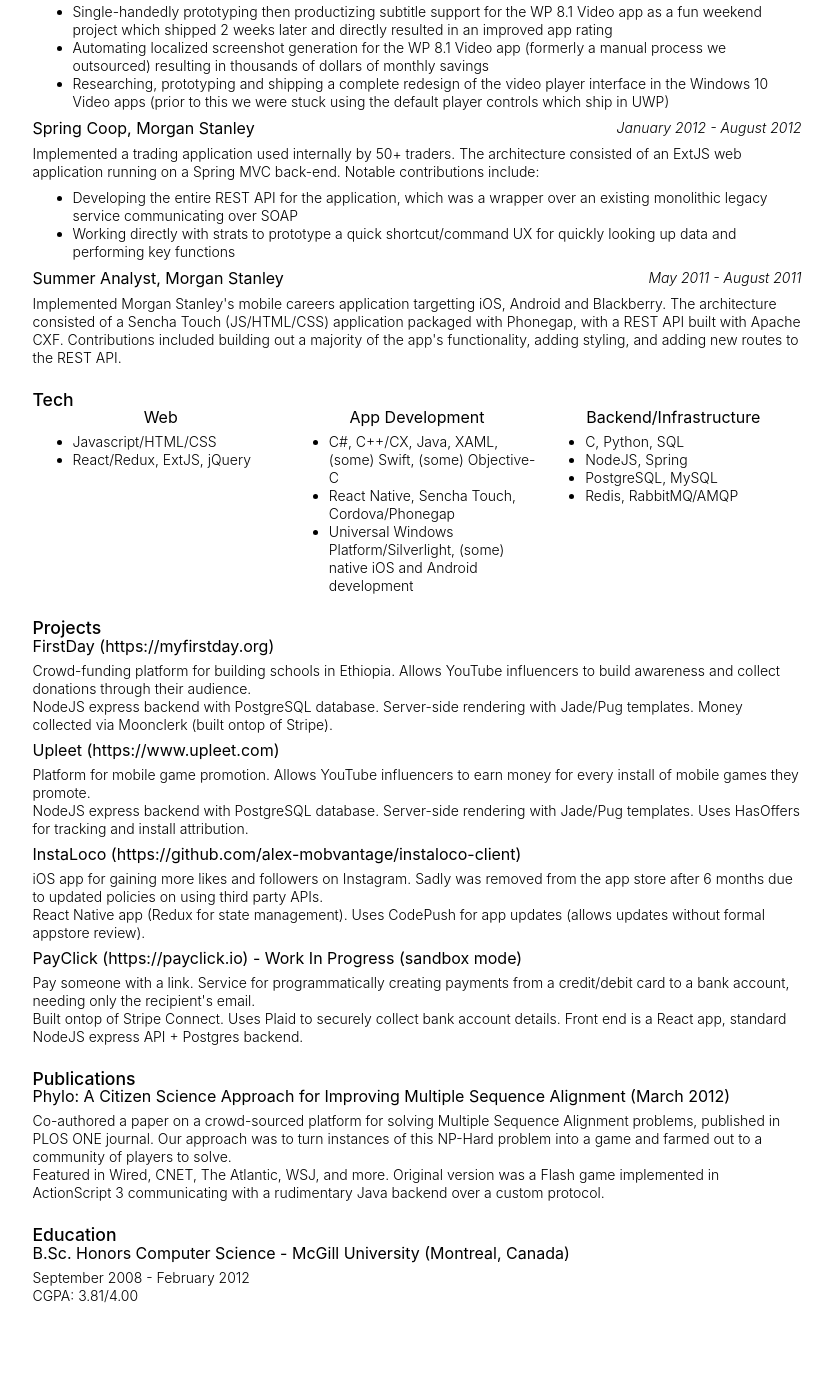
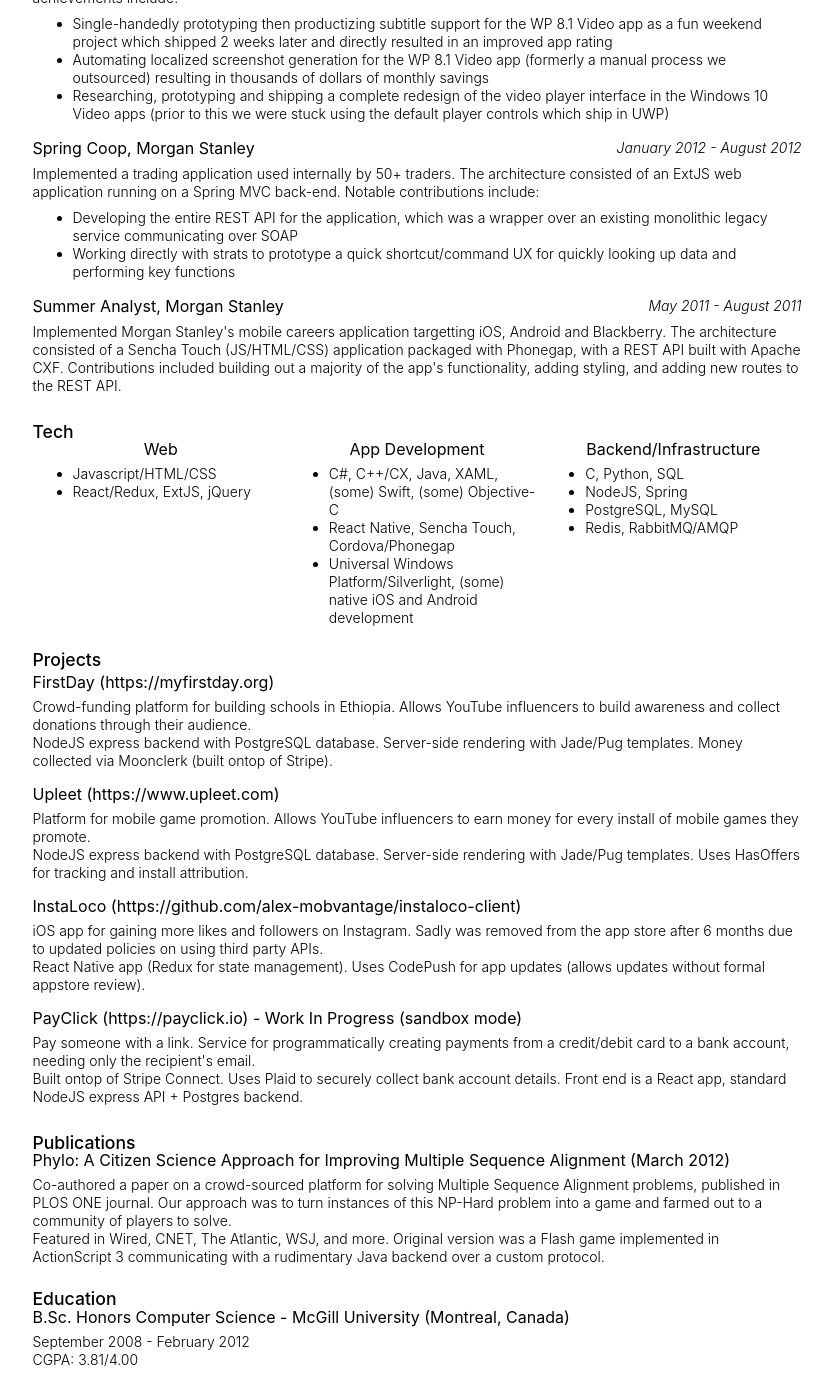
Before and after one commit to alex-mobvantage/resume, a plain HTML site: page resume.html in a window 1280 px wide. Shown: the part 493-1878 px from the top of the page, without its empty margins (223-1056 px from the left). Before the commit the page ends 1814 px from the top, so only its background shows below. Drawn offline with Linux system fonts and the light colour scheme.

Commit message:
further subdividing into subsections for better control of spacing

```diff
--- a/resume.html
+++ b/resume.html
@@ -33,6 +33,7 @@
     </section>
     <section>
       <h1>Work Experience</h1>
+      <div class="subsection">
         <div style="display: flex;">
           <div style="flex: 1; align-self: center;">
             <h2>Cofounder/CTO, Mobvantage Marketing</h2>
@@ -50,6 +51,8 @@
           <li>Designed and implemented our administrative dashboard which includes functionality for an invoicing/payroll system, fraud detection algorithms, gift card management/inventory, reporting infrastructure, targetted push notifications, server management, and more.</li>
           <li>Automated our entire marketing strategy, including finding leads, automated pitching/outreach, automated followup, as well as a GMail extension for closing deals with leads</li>
         </ul>
+      </div>
+      <div class="subsection">
         <div style="display: flex;">
           <div style="flex: 1; align-self: center;">
             <h2>Software Engineer II, Microsoft</h2>
@@ -66,6 +69,8 @@
           <li>Automating localized screenshot generation for the WP 8.1 Video app (formerly a manual process we outsourced) resulting in thousands of dollars of monthly savings</li>
           <li>Researching, prototyping and shipping a complete redesign of the video player interface in the Windows 10 Video apps (prior to this we were stuck using the default player controls which ship in UWP)</li>
         </ul>
+      </div>
+      <div class="subsection">
         <div style="display: flex;">
           <div style="flex: 1; align-self: center;">
             <h2>Spring Coop, Morgan Stanley</h2>
@@ -82,6 +87,8 @@
           <li>Developing the entire REST API for the application, which was a wrapper over an existing monolithic legacy service communicating over SOAP</li>
           <li>Working directly with strats to prototype a quick shortcut/command UX for quickly looking up data and performing key functions</li>
         </ul>
+      </div>
+      <div class="subsection">
         <div style="display: flex;">
           <div style="flex: 1; align-self: center;">
             <h2>Summer Analyst, Morgan Stanley</h2>
@@ -94,6 +101,7 @@
           Implemented Morgan Stanley's mobile careers application targetting iOS, Android and Blackberry. The architecture consisted of a Sencha Touch (JS/HTML/CSS) application packaged with Phonegap, with a REST API built with Apache CXF.
           Contributions included building out a majority of the app's functionality, adding styling, and adding new routes to the REST API.
         </p>
+      </div>
     </section>
     <section>
       <h1>Tech</h1>
@@ -126,24 +134,31 @@
     </section>
     <section>
       <h1>Projects</h1>
+      <div class="subsection">
         <h2>FirstDay (https://myfirstday.org)</h2>
         <p>
           Crowd-funding platform for building schools in Ethiopia. Allows YouTube influencers to build awareness and collect donations through their audience.
           <br/>
           NodeJS express backend with PostgreSQL database. Server-side rendering with Jade/Pug templates. Money collected via Moonclerk (built ontop of Stripe).
         </p>
+      </div>
+      <div class="subsection">
         <h2>Upleet (https://www.upleet.com)</h2>
         <p>
           Platform for mobile game promotion. Allows YouTube influencers to earn money for every install of mobile games they promote.
           <br/>
           NodeJS express backend with PostgreSQL database. Server-side rendering with Jade/Pug templates. Uses HasOffers for tracking and install attribution.
         </p>
+      </div>
+      <div class="subsection">
         <h2>InstaLoco (https://github.com/alex-mobvantage/instaloco-client)</h2>
         <p>
           iOS app for gaining more likes and followers on Instagram. Sadly was removed from the app store after 6 months due to updated policies on using third party APIs.
           <br/>
           React Native app (Redux for state management). Uses CodePush for app updates (allows updates without formal appstore review).
         </p>
+      </div>
+      <div class="subsection">
         <h2>
           PayClick (https://payclick.io) - Work In Progress (sandbox mode)
         </h2>
@@ -152,6 +167,7 @@
           <br/>
           Built ontop of Stripe Connect. Uses Plaid to securely collect bank account details. Front end is a React app, standard NodeJS express API + Postgres backend.
         </p>
+      </div>
     </section>
     <section>
       <h1>Publications</h1>
--- a/style.css
+++ b/style.css
@@ -33,6 +33,12 @@ section {
   page-break-after: auto;
 }
 
+.subsection {
+  padding: 0.25rem 0;
+  page-break-inside: avoid;
+  page-break-after: auto;
+}
+
 .contact {
   font-size: 0.8rem;
   line-height: 0.8rem;
```
Lines whose indentation alone changed are shown as unchanged.
